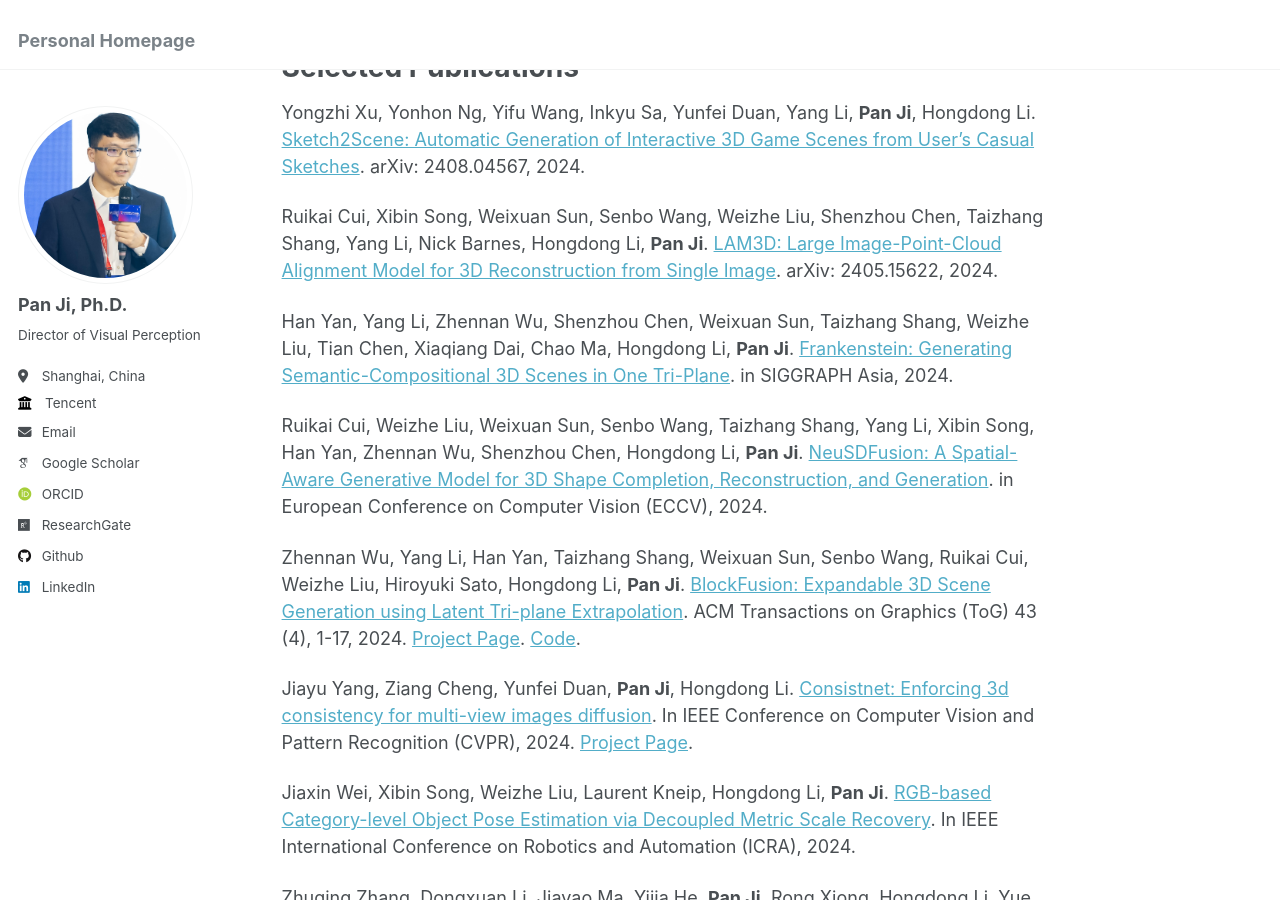
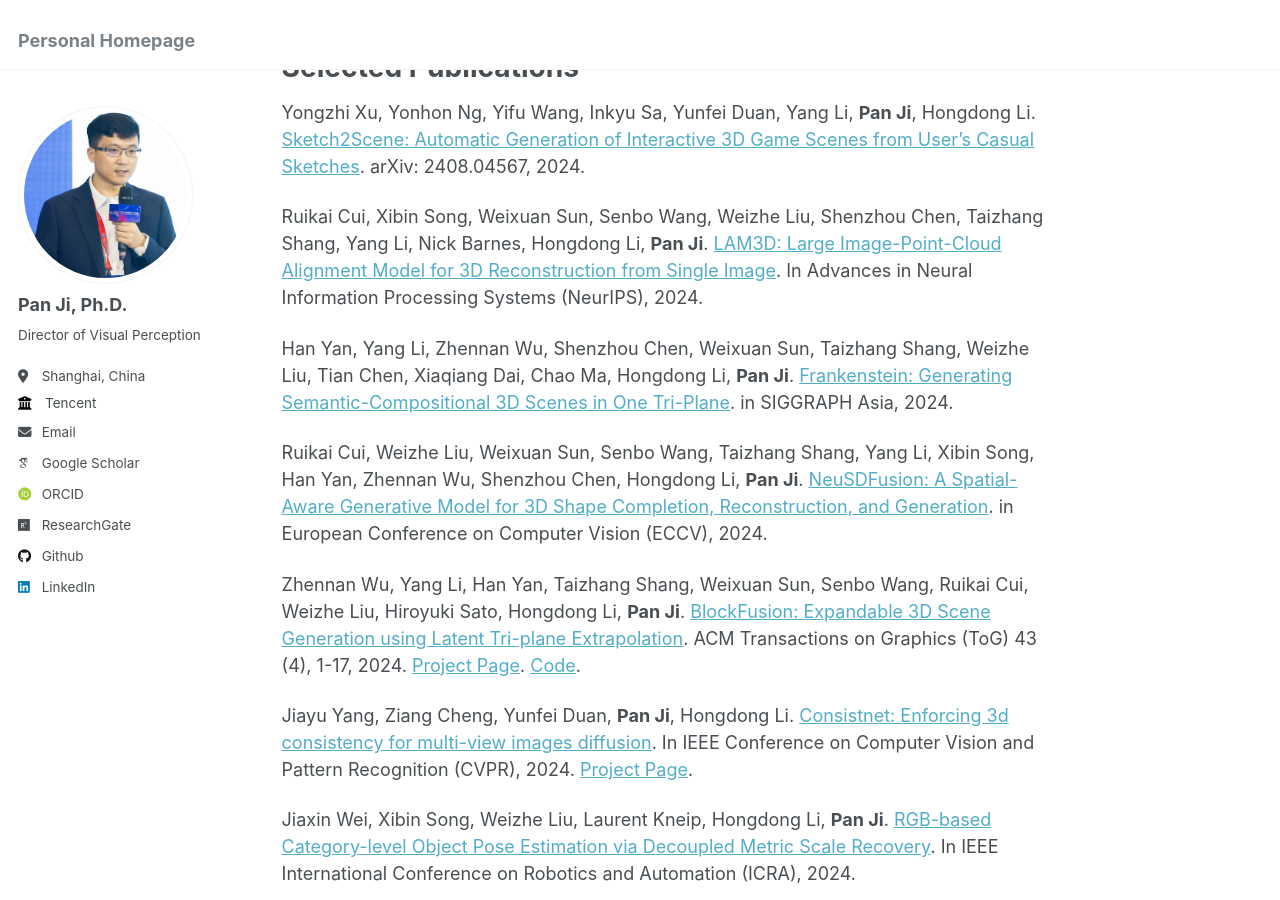
Before and after one commit to panji530/panji, a Jekyll site: the page built from _pages/about.md, in a window 1280 px wide and 900 px high, scrolled down 530 px. Built offline with Jekyll 4.4.1, drawn with Linux system fonts in a browser that asks for light colours; some web fonts are replaced.

Commit message:
Update about.md

```diff
--- a/_pages/about.md
+++ b/_pages/about.md
@@ -16,7 +16,7 @@ From Sep. 2011 to Oct. 2012, Pan was a research assistant at the 3DTV Laboratory
 # Selected Publications
 Yongzhi Xu, Yonhon Ng, Yifu Wang, Inkyu Sa, Yunfei Duan, Yang Li, **Pan Ji**, Hongdong Li. [Sketch2Scene: Automatic Generation of Interactive 3D Game Scenes from User’s Casual Sketches](https://arxiv.org/pdf/2408.04567). arXiv: 2408.04567, 2024.
 
-Ruikai Cui, Xibin Song, Weixuan Sun, Senbo Wang, Weizhe Liu, Shenzhou Chen, Taizhang Shang, Yang Li, Nick Barnes, Hongdong Li, **Pan Ji**. [LAM3D: Large Image-Point-Cloud Alignment Model for 3D Reconstruction from Single Image](https://arxiv.org/pdf/2405.15622). arXiv: 2405.15622, 2024.
+Ruikai Cui, Xibin Song, Weixuan Sun, Senbo Wang, Weizhe Liu, Shenzhou Chen, Taizhang Shang, Yang Li, Nick Barnes, Hongdong Li, **Pan Ji**. [LAM3D: Large Image-Point-Cloud Alignment Model for 3D Reconstruction from Single Image](https://arxiv.org/pdf/2405.15622). In  Advances in Neural Information Processing Systems (NeurIPS), 2024.
 
 Han Yan, Yang Li, Zhennan Wu, Shenzhou Chen, Weixuan Sun, Taizhang Shang, Weizhe Liu, Tian Chen, Xiaqiang Dai, Chao Ma, Hongdong Li, **Pan Ji**. [Frankenstein: Generating Semantic-Compositional 3D Scenes in One Tri-Plane](https://arxiv.org/pdf/2403.16210). in SIGGRAPH Asia, 2024.
 
```
